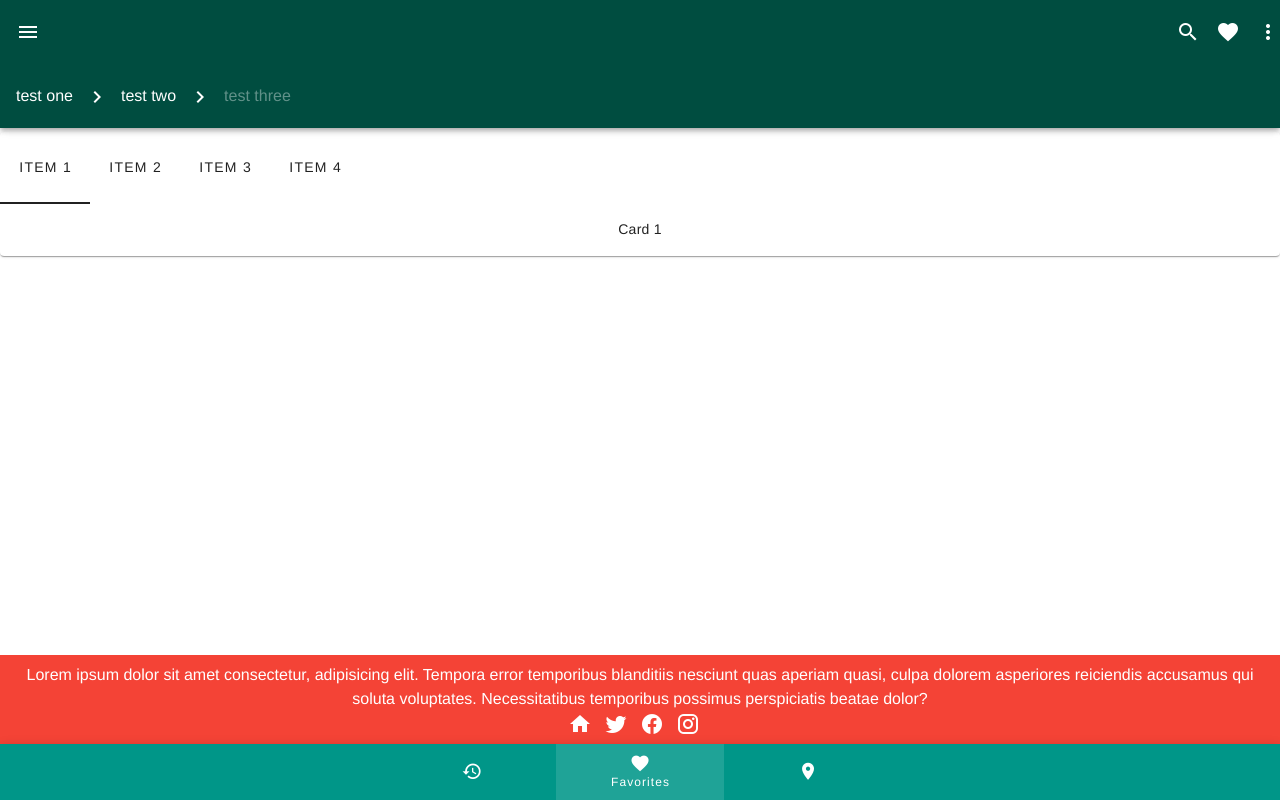
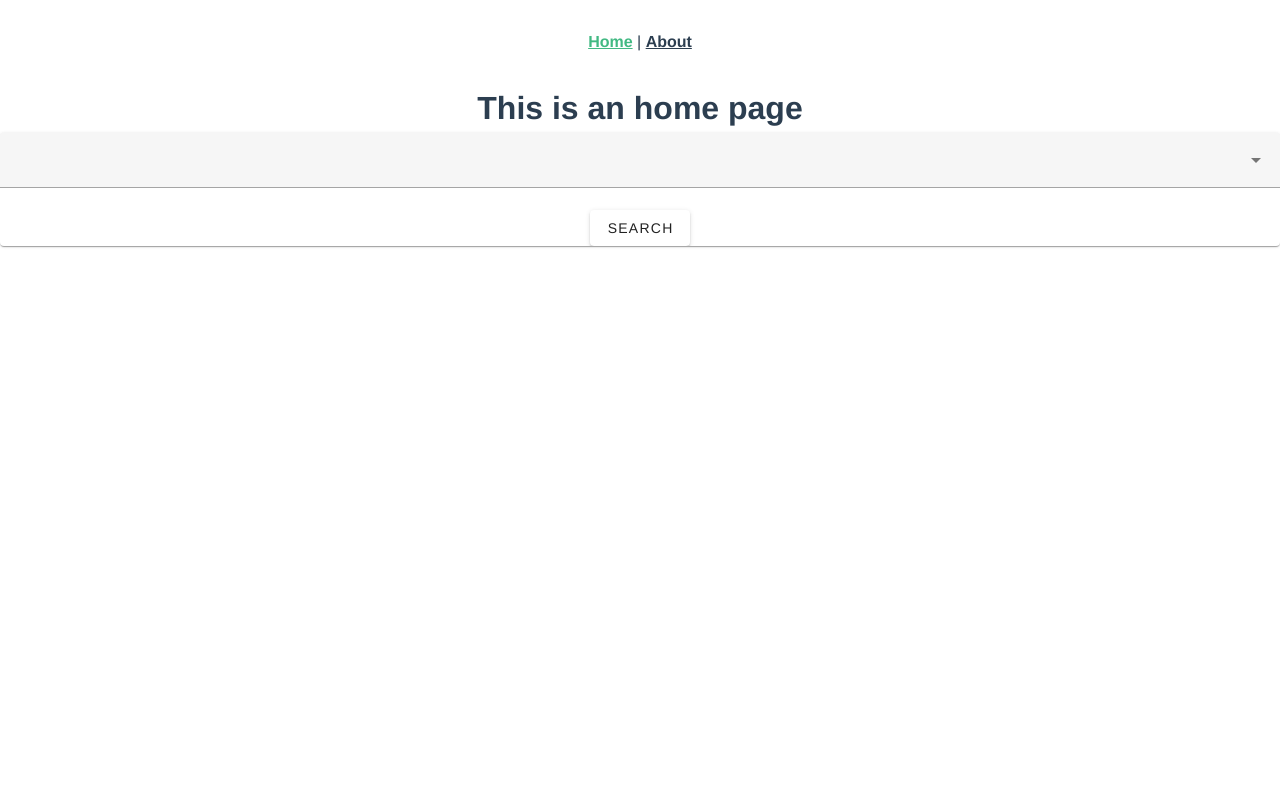
Before and after one commit to mohandshahin18/vuetify-app, a Vue app: page / in a window 1280 px wide. Built offline with nearby package versions, Linux system fonts and the light colour scheme.

Commit message:
Auto Complete 'Search'

```diff
--- a/src/components/AppBar.vue
+++ b/src/components/AppBar.vue
@@ -1,13 +1,13 @@
 <template>
   <v-layout>
-    <v-app-bar elevation="0" color="teal-darken-4">
-      <v-app-bar-nav-icon @click="drawer = !drawer"></v-app-bar-nav-icon>
-      <v-spacer></v-spacer>
-      <v-icon class="mr-4">mdi-magnify</v-icon>
-      <v-icon class="mr-4">mdi-heart</v-icon>
-      <v-icon>mdi-dots-vertical</v-icon>
-    </v-app-bar>
-    <v-navigation-drawer temporary v-model="drawer">
+    <v-navigation-drawer
+      class="px-0"
+      color="blue"
+      temporary
+      permanent
+      rail
+      expand-on-hover
+    >
       <v-list class="text-start" nav>
         <v-list-item
           v-for="num in 5"
@@ -29,6 +29,13 @@
         </v-list-group>
       </v-list>
     </v-navigation-drawer>
+    <v-app-bar elevation="0" color="teal-darken-4">
+      <v-app-bar-nav-icon @click="drawer = !drawer"></v-app-bar-nav-icon>
+      <v-spacer></v-spacer>
+      <v-icon class="mr-4">mdi-magnify</v-icon>
+      <v-icon class="mr-4">mdi-heart</v-icon>
+      <v-icon>mdi-dots-vertical</v-icon>
+    </v-app-bar>
 
     <v-app-bar color="teal-darken-4">
       <v-breadcrumbs :items="items">
@@ -114,9 +121,6 @@ export default {
 </script>
 
 <style>
-.v-navigation-drawer {
-  padding: 0 !important;
-}
 .v-list-item__prepend {
   display: block !important;
 }
--- /dev/null
+++ b/src/components/AutoComplete.vue
@@ -0,0 +1,40 @@
+<template>
+  <v-card min-width="100%">
+    {{ search }}
+    {{ write }}
+    <v-autocomplete
+      :items="items"
+      v-model="search"
+      v-model:search="write"
+      no-data-text="لا يوجد بيانات"
+      :error-messages="errorMsg"
+      class="text-start"
+    ></v-autocomplete>
+    <v-btn @click="validation">Search</v-btn>
+  </v-card>
+</template>
+<script setup>
+import { ref } from "vue";
+const search = ref("");
+const write = ref("");
+const items = ref([
+  "Ahmed",
+  "Asassd",
+  "Ayman",
+  "Mohanad",
+  "Mohammed",
+  "Mahmoud",
+  "Mostafa",
+  "Sami",
+  "sameer",
+  "safa",
+  "samia",
+]);
+const errorMsg = ref("");
+const validation = () => {
+  errorMsg.value = "";
+  if (!search.value) {
+    errorMsg.value = "Plase select a name";
+  }
+};
+</script>
--- a/src/views/HomeView.vue
+++ b/src/views/HomeView.vue
@@ -11,9 +11,10 @@
     <!-- <ListItems /> -->
     <!-- <SheetMenu /> -->
     <!-- <ToolBar /> -->
-    <AppBar />
+    <!-- <AppBar /> -->
     <!-- <LodingVuetify /> -->
     <!-- <PaginationVuetify /> -->
+    <AutoComplete />
   </div>
 </template>
 
@@ -28,9 +29,10 @@
 // import ListItems from "@/components/ListItems.vue";
 // import SheetMenu from "@/components/SheetMenu.vue";
 // import ToolBar from "@/components/ToolBar.vue";
-import AppBar from "@/components/AppBar.vue";
+// import AppBar from "@/components/AppBar.vue";
 // import LodingVuetify from "@/components/LodingVuetify.vue";
 // import PaginationVuetify from "@/components/PaginationVuetify.vue";
+import AutoComplete from "@/components/AutoComplete.vue";
 export default {
   name: "HomeView",
   components: {
@@ -44,9 +46,10 @@ export default {
     // ListItems,
     // SheetMenu,
     // ToolBar,
-    AppBar,
+    // AppBar,
     // LodingVuetify,
     // PaginationVuetify,
+    AutoComplete,
   },
 };
 </script>
```
